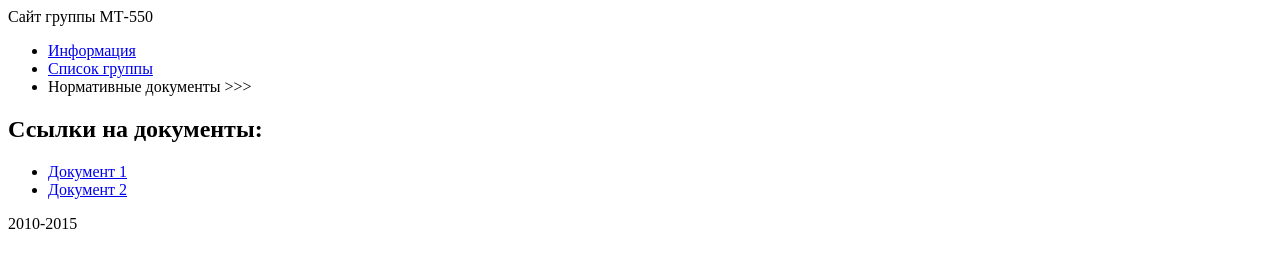
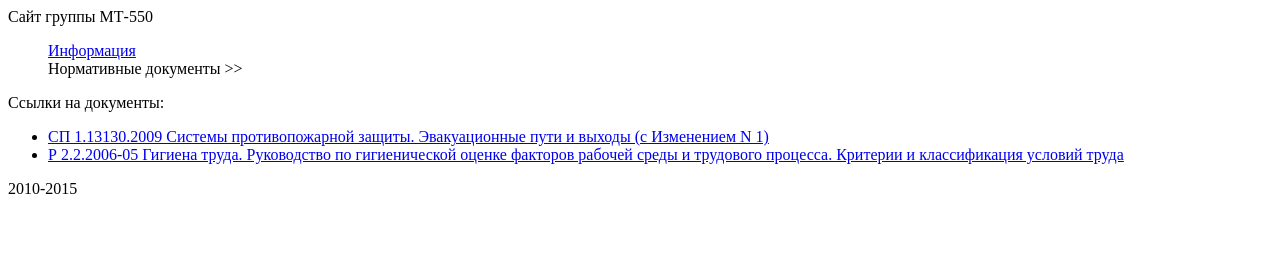
Before and after one commit to Oksana2201/MT-550, a plain HTML site: page page2.html in a window 1280 px wide. Drawn offline with Linux system fonts and the light colour scheme.

Commit message:
Update page2.html

```diff
--- a/page2.html
+++ b/page2.html
@@ -1,23 +1,30 @@
-<link rel = "stylesheet" href = "style.txt">
-<div id= "header">
+<!doctype html>
+<html>
+	<head>
+		<meta charset="utf-8">
+		<link rel="stylesheet" href="main.css">
+	</head>
+	</body>
+		<div id="header">
 			Сайт группы МТ-550
 		</div>
-<div id = "container">
-<div id = "nav">
-<ul>
-<li><a href="index.html">Информация </a></li>
-<li><a href="page1.html"> Список группы </a></li>
-<li> Нормативные документы >>> </li>
+		<div id="container">
+			<div id="nav">
+				<ul style="list-style-type: none">
+					<li><a href="index.html">Информация</a></li>
+					<li>Нормативные документы >></li>
 				</ul>
 			</div>
-<div id = "content">
-<p><h2>Ссылки на документы:</h2></p>
+			<div id="content">
+				<p>Ссылки на документы:</p>
 				<ul>
- <li><a href="doc1.doc">Документ 1</a></li>
- <li><a href="doc2.doc">Документ 2</a></li>
+					<li><a href="http://docs.cntd.ru/document/1200071143">СП 1.13130.2009 Системы противопожарной защиты. Эвакуационные пути и выходы (с Изменением N 1)</a></li>
+					<li><a href="http://docs.cntd.ru/document/1200040973">Р 2.2.2006-05 Гигиена труда. Руководство по гигиенической оценке факторов рабочей среды и трудового процесса. Критерии и классификация условий труда</a></li>
 				</ul>
 			</div>
 		</div>
-<div id = "footer">
+		<div id="footer">
 			2010-2015
 		</div>
+	</body>
+</html>
```
Lines whose indentation alone changed are shown as unchanged.
